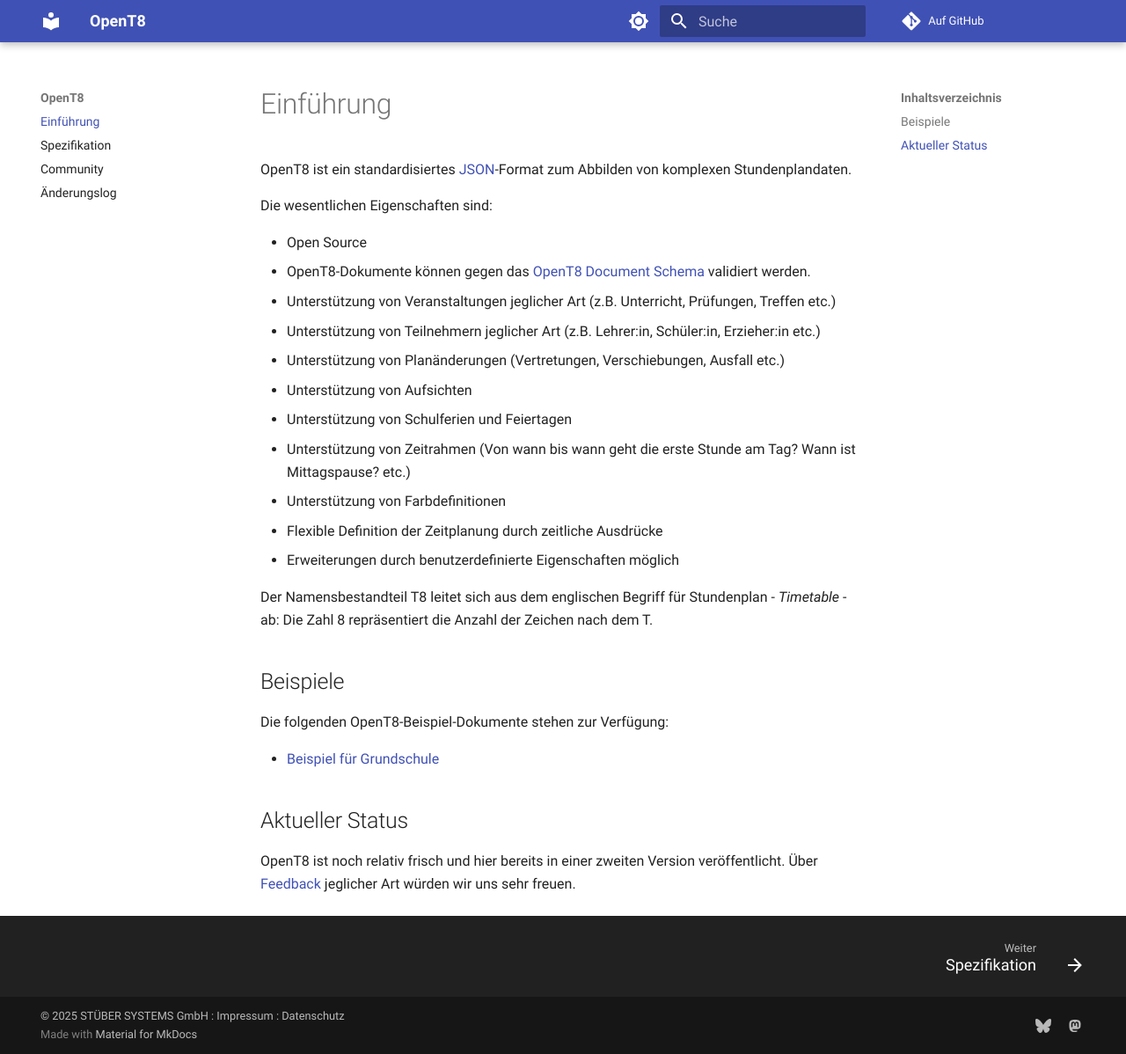
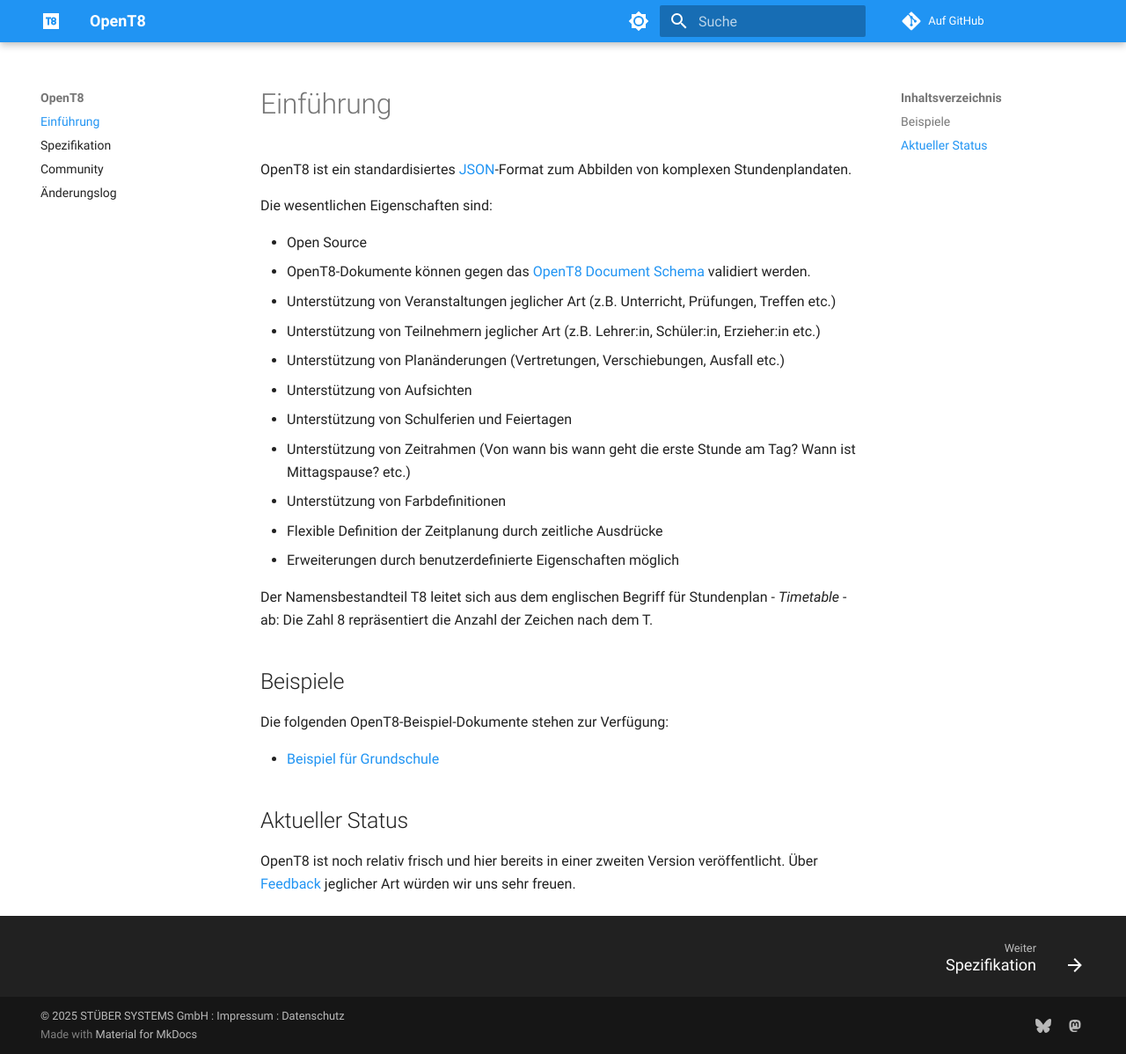
Before and after one commit to openpotato/opent8, an MkDocs documentation site: the page built from website/docs/index.md, in a window 1280 px wide and 1198 px high. Shown: the whole window at 88% size. Built offline with MkDocs 1.6.1 and Material for MkDocs 9.7.7, drawn with Linux system fonts in a browser that asks for light colours; comment, search, counter and statistics services are not loaded.

Commit message:
Added different icons

```diff
--- a/website/mkdocs.yml
+++ b/website/mkdocs.yml
@@ -25,18 +25,20 @@
     - toc.follow
   palette:
     - scheme: default
-      primary: 'indigo'
-      accent: 'amber'
+      primary: 'blue'
+      accent: 'blue'
       toggle:
         icon: material/brightness-7
         name: In den Dunkelmodus wechseln
     - scheme: slate
-      primary: 'indigo'
-      accent: 'amber'
+      primary: 'blue'
+      accent: 'blue'
       toggle:
         icon: material/brightness-4
         name: In den Hellmodus wechseln
   font: false
+  favicon: 'assets/logos/favicon.ico'
+  logo: 'assets/logos/logo.svg'
   include_search_page: false
   search_index_only: true
   static_templates:
```
Also changed, not shown: website/docs/assets/logos/favicon.ico (added), website/docs/assets/logos/logo.svg (added).
